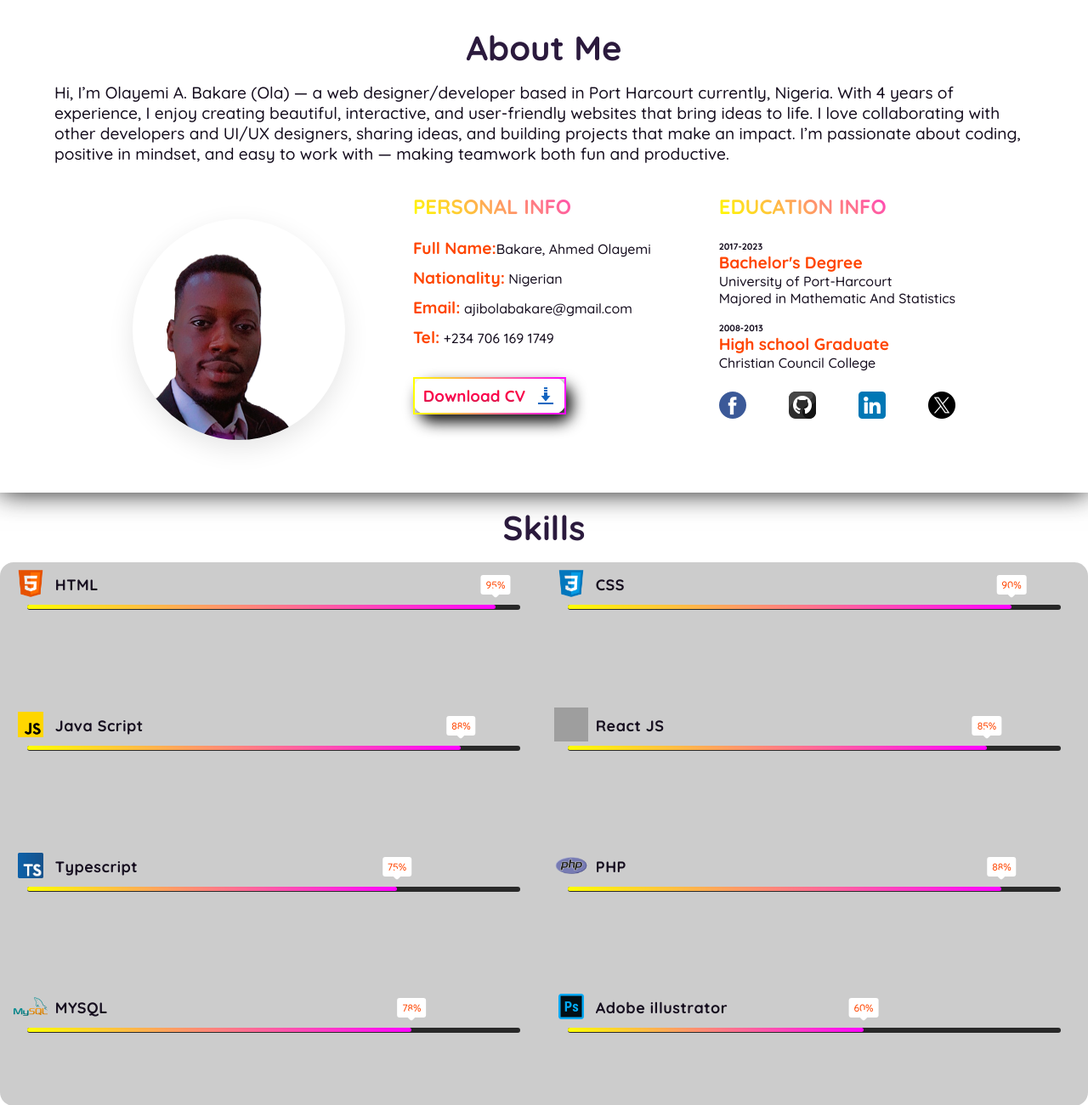
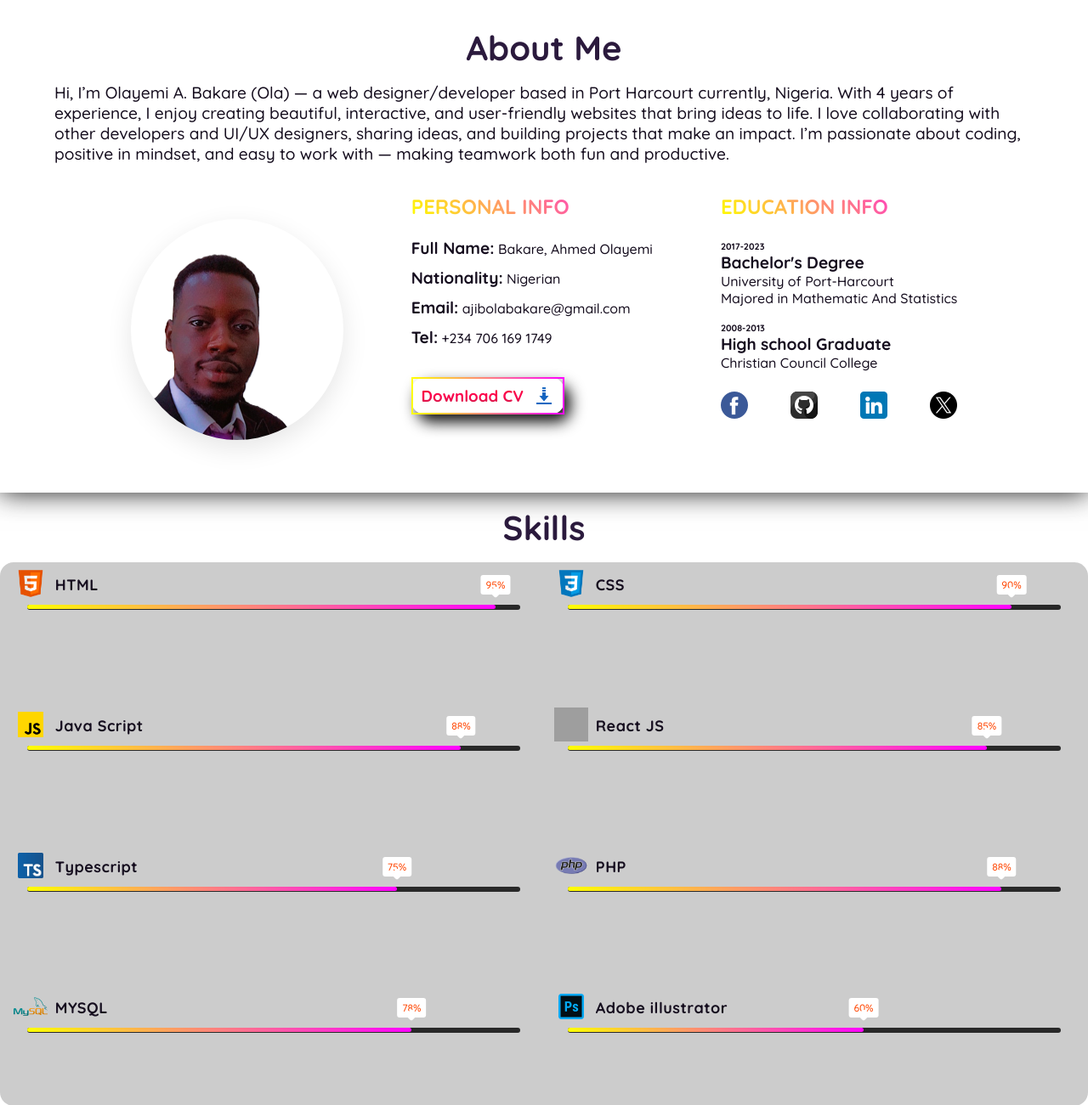
Before and after one commit to freakishcode/bakarePortfolio, a PHP site: page / in a window 1280 px wide. Shown: the part 801-2102 px from the top of the page at 85% size. Run offline with PHP 8.4, Linux system fonts and the light colour scheme; grey boxes are pictures that could not be loaded.

Commit message:
Bakare, Ahmed

```diff
--- a/index.html
+++ b/index.html
@@ -184,7 +184,8 @@
               <h2>PERSONAL INFO</h2>
               <div class="profile-description">
                 <p>
-                  <span class="sub-title">Full Name:</span>Bakare, Ahmed Olayemi
+                  <span class="sub-title">Full Name:</span> Bakare, Ahmed
+                  Olayemi
                 </p>
                 <p><span class="sub-title">Nationality:</span> Nigerian</p>
                 <p>
--- a/style.css
+++ b/style.css
@@ -43,12 +43,14 @@ html {
 body {
   background: linear-gradient(
     135deg,
-    #2b1a3d 0%,
-    #150d1e 45%,
-    rgba(99, 102, 241, 0.96) 100%
+    #2b1a3d 25%,
+    rgba(75, 85, 99, 0.96) 65%,
+    rgba(99, 102, 241, 0.96) 80%,
+    rgba(139, 92, 246, 0.96) 90%,
+    rgba(21, 13, 30, 0.96) 100%
   );
-  background-size: 300% 300%;
-  animation: gradientShift 12s ease infinite;
+
+  background-attachment: fixed; /* subtle premium feel */
 
   /* Optional but recommended */
   color: #ffffff;
@@ -57,17 +59,17 @@ body {
   text-rendering: optimizeLegibility;
 }
 
-/* Smooth gradient animation */
-@keyframes gradientShift {
-  0% {
-    background-position: 0% 50%;
-  }
-  50% {
-    background-position: 100% 50%;
-  }
-  100% {
-    background-position: 0% 50%;
-  }
+/* adding a subtle radial gradient effect to the body */
+body::before {
+  content: "";
+  position: fixed;
+  inset: 0;
+  background: radial-gradient(
+    circle at top right,
+    rgba(255, 255, 255, 0.08),
+    transparent 60%
+  );
+  pointer-events: none;
 }
 
 /* ==========================
@@ -182,6 +184,10 @@ body {
     box-shadow: -4px -4px 25px 2px var(--pink_like),
       4px 4px 25px 4px var(--yellow);
   }
+}
+
+.themeToggler:active {
+  scale: 0.92;
 }
 
 /* styling hover display on the Switch theme button */
@@ -627,7 +633,7 @@ header.header-bg-light {
   /* general */
   .sub-title {
     font-weight: bold;
-    color: orangered;
+    color: var(--dark-bg-color2);
     font-size: 1.2rem;
   }
 }
```
